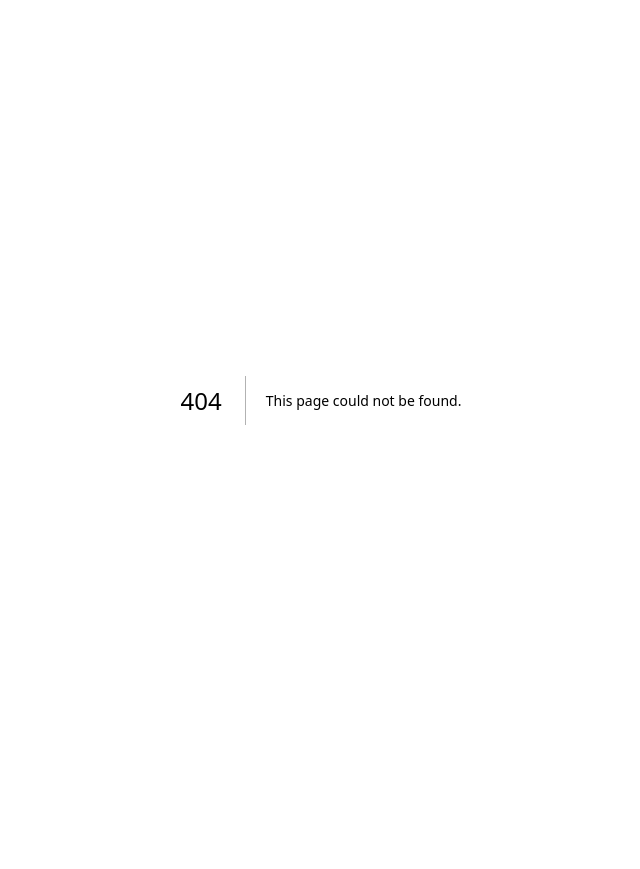
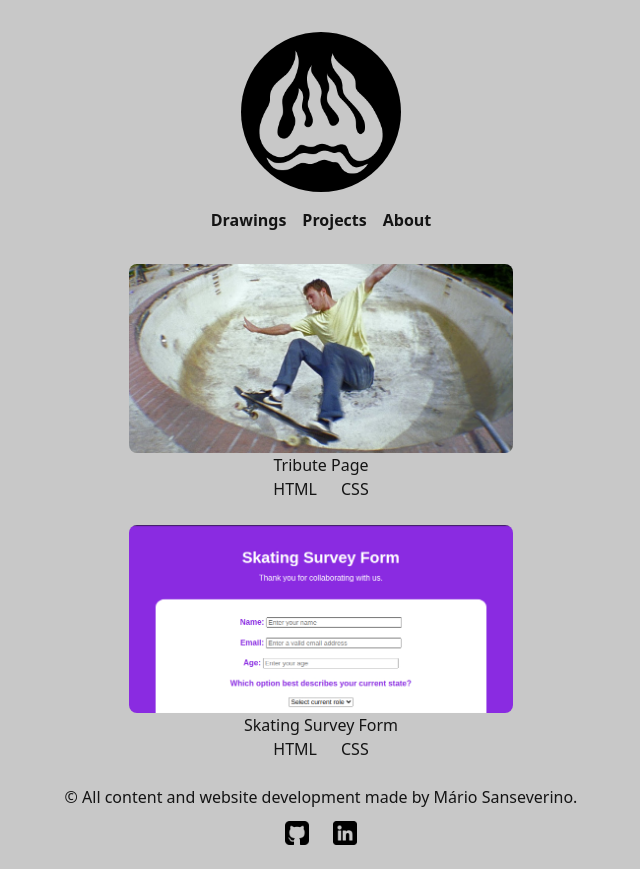
Before and after one commit to mariosanseverino/mariosanseverino.github.io, a Next.js app: page /projects in a window 1280 px wide. Before the commit this address had no page. Shown: the whole page, without its empty margins (319-959 px from the left). Before the commit the page ends 800 px from the top, so only its background shows below. Built offline with nearby package versions, Linux system fonts and the light colour scheme.

Commit message:
Created the projects page and component ProjectCard

```diff
--- a/app/components/Footer.tsx
+++ b/app/components/Footer.tsx
@@ -1,6 +1,5 @@
 'use client';
 import { useTheme } from 'next-themes';
-import Link from 'next/link';
 import React from 'react';
 
 export default function Footer() {
@@ -13,18 +12,20 @@ export default function Footer() {
 			<p className='mx-auto'>&copy; All content and website development made by Mário Sanseverino.</p>
 			<section className='flex row mx-auto justify-center'>
 				{ socialMediaIcons.map((icon, index) => (
-					<Link
+					<a
+						key={ index }
 						href={ index === 0
 							? 'https://github.com/mariosanseverino'
 							: 'https://www.linkedin.com/in/marioams/' }
-						key={ index }
+						target='_blank'
+						rel="noreferrer"
 					>
 						<img
 							src={ `./icons/${icon.toLocaleLowerCase()}${ darkTheme }.png` }
 							className='w-6 mx-3 mb-6 mt-3'
 							alt="Social media icon"
 						/>
-					</Link>
+					</a>
 				)) }
 			</section>
 		</footer>
--- a/app/components/Header.tsx
+++ b/app/components/Header.tsx
@@ -5,7 +5,7 @@ import Logo from './Logo';
 
 export default function Header() {
 	const navMenu = ['Drawings','Projects','About'];
-	return(
+	return (
 		<>
 			<header className='block box-border my-6 text-center'>
 				<Logo />
--- /dev/null
+++ b/app/components/ProjectCard.tsx
@@ -0,0 +1,23 @@
+'use client';
+
+import React from 'react';
+import { IProject } from '../projects/projects-list';
+
+export default function ProjectCard(project: IProject) {
+	return (
+		<div className='my-6 flex row justify-center text-center'>
+			<a href={ project.link} target='_blank' rel="noreferrer">
+				<img src={ project.thumbnail} alt="Project Thumbnail" className='w-96 rounded-lg' />
+				<h1>{ project.title }</h1>
+				{ project.stack.map((stack, index) => (
+					<span
+						key={ index }
+						className={ `text-${stack} border border-${stack} p-3` }
+					>
+						{ stack }
+					</span>
+				))}
+			</a>
+		</div>
+	);
+}
--- /dev/null
+++ b/app/projects/page.tsx
@@ -0,0 +1,26 @@
+'use client';
+import Header from '../components/Header';
+import Footer from '../components/Footer';
+import React from 'react';
+import { IProject, projectsList } from './projects-list';
+import ProjectCard from '../components/ProjectCard';
+
+export default function Projects() {
+	return (
+		<>
+			<Header />
+			<section>
+				{ projectsList.map((project: IProject, index: number) => (
+					<ProjectCard
+						key={ index }
+						title={ project.title }
+						link={ project.link }
+						thumbnail={ project.thumbnail }
+						stack={ project.stack }
+					/>
+				))}
+			</section>
+			<Footer />
+		</>
+	);
+}
--- /dev/null
+++ b/app/projects/projects-list.tsx
@@ -0,0 +1,21 @@
+export interface IProject {
+    title: string,
+    thumbnail: string,
+    link: string,
+    stack: string[],
+}
+
+export const projectsList: IProject[] = [
+	{
+		title: 'Tribute Page',
+		thumbnail: './thumbnails/tribute-page.jpg',
+		link: 'https://codepen.io/mariosanseverino/pen/poVmrZv',
+		stack: ['HTML', 'CSS']
+	},
+	{
+		title: 'Skating Survey Form',
+		thumbnail: './thumbnails/skating-survey.jpg',
+		link: 'https://codepen.io/mariosanseverino/details/eYraEKZ',
+		stack: ['HTML', 'CSS']
+	}
+];
--- a/tailwind.config.js
+++ b/tailwind.config.js
@@ -9,7 +9,10 @@ module.exports = {
 		extend: {},
 		colors: {
 			'black': '#141414',
-			'white': '#c8c8c8',
+			'white': '#C8C8C8',
+			'HTML': '#FB923C',
+			'CSS': '#0EA5E9',
+			'JavaScript': '#FACC14'
 		}
 	},
 	plugins: [],
```
Also changed, not shown: public/thumbnails/skating-survey.jpg (renamed from public/images/project2-thumbnail.jpg), public/thumbnails/tribute-page.jpg (renamed from public/images/project1-thumbnail.jpg).
